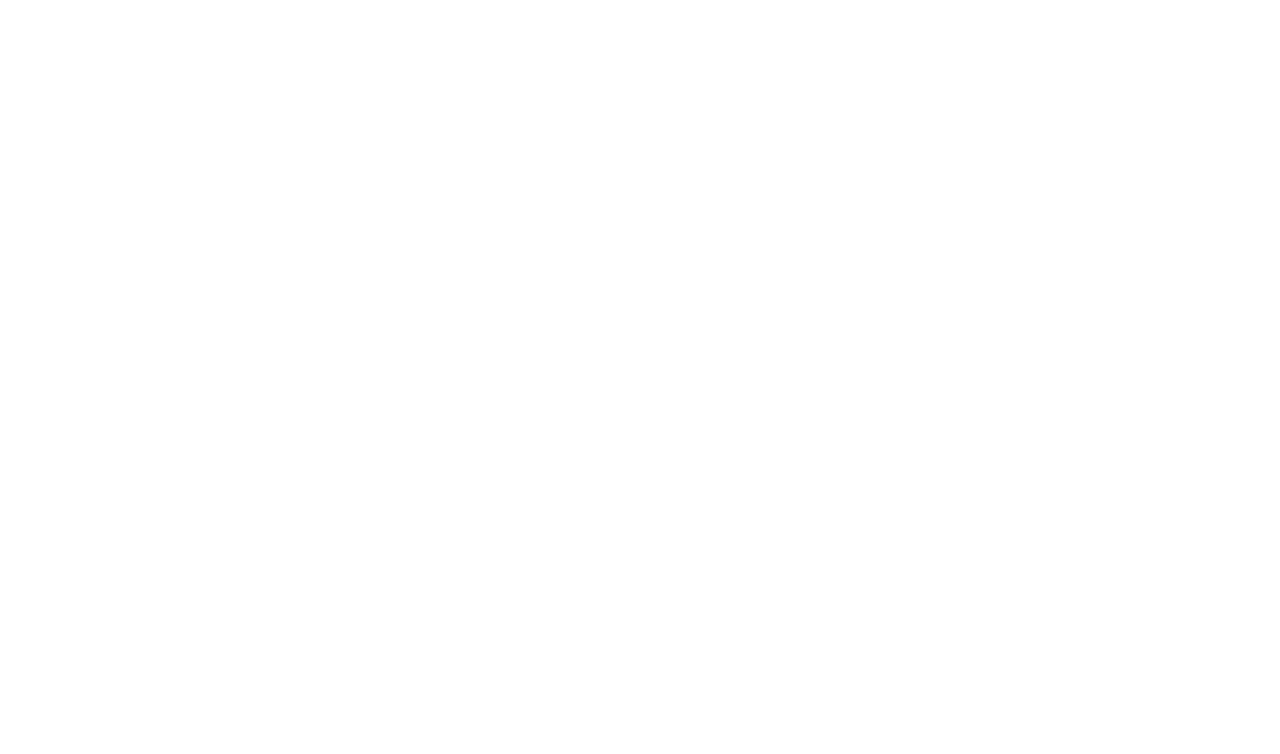
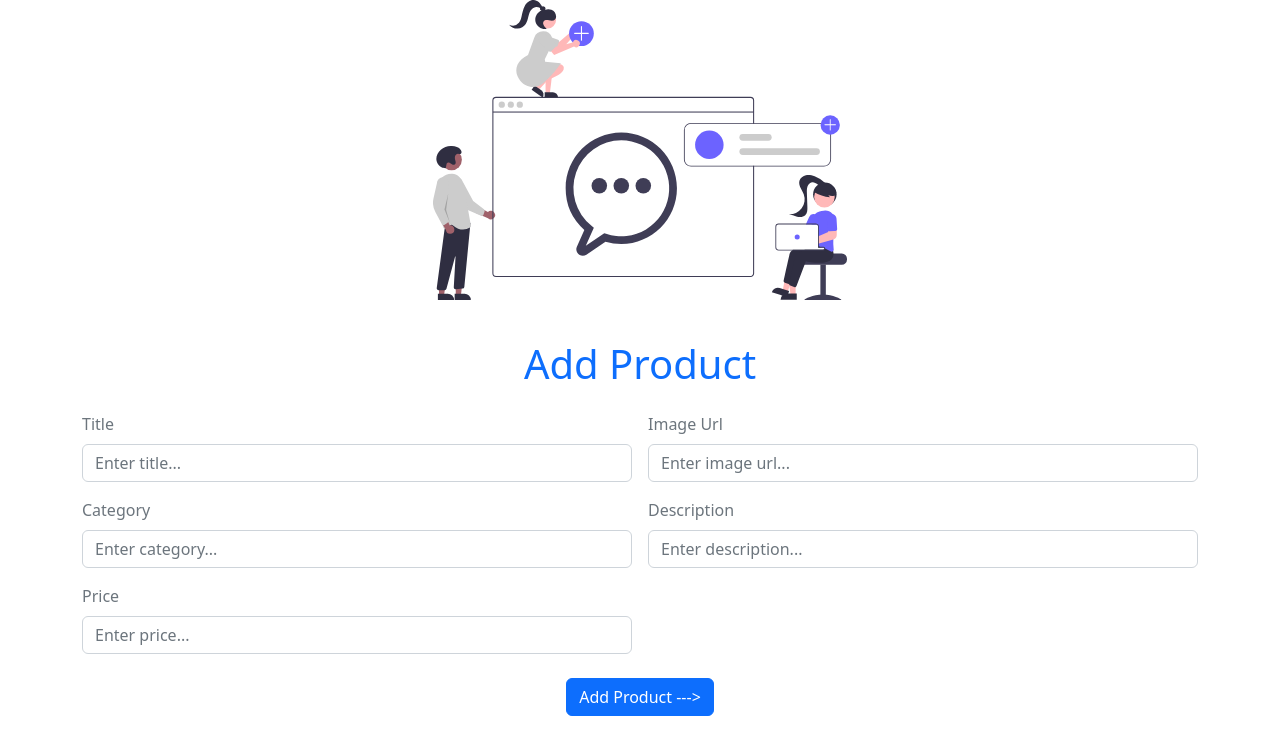
Before and after one commit to jobinjosetech/-shoppingcart-frontend-app, an Angular app: page /addProduct in a window 1280 px wide. Before the commit this address led to /. Shown: the top 754 px of the page. Built offline with nearby package versions, Linux system fonts and the light colour scheme.

Commit message:
add product

```diff
--- /dev/null
+++ b/src/app/add-product/add-product.component.html
@@ -0,0 +1,42 @@
+
+<div class="container">
+    <div class="row">
+        <div class="col col-12 col-sm-12 col-md-12 col-lg-12 col-xl-12 col-xxl-12">
+            <div class="row">
+                <div class="col col-12 col-sm-12 col-md-12 col-lg-12 col-xl-12 col-xxl-12 d-flex justify-content-center">
+                    <img height="300px" src="assets/images/addfriend.svg" alt="">
+                </div>
+                <div class="col col-12 col-sm-12 col-md-12 col-lg-12 col-xl-12 col-xxl-12 mb-5">
+                    <div class="row g-3 mt-4">
+                        <div class="col col-12 col-sm-12 col-md-12 col-lg-12 col-xl-12 col-xxl-12 text-center">
+                            <h1 class="text-primary">Add Product</h1>
+                        </div>
+                        <div class="col col-12 col-sm-6 col-md-6 col-lg-6 col-xl-6 col-xxl-6">
+                            <label for="" class="form-label text-secondary">Title</label>
+                            <input type="text" class="form-control"  name="title" [(ngModel)]="title" placeholder="Enter title...">
+                        </div>
+                        <div class="col col-12 col-sm-6 col-md-6 col-lg-6 col-xl-6 col-xxl-6">
+                            <label for="" class="form-label text-secondary">Image Url</label>
+                            <input type="text" class="form-control" name="imageUrl" [(ngModel)]="imageUrl" placeholder="Enter image url...">
+                        </div>
+                        <div class="col col-12 col-sm-6 col-md-6 col-lg-6 col-xl-6 col-xxl-6">
+                            <label for="" class="form-label text-secondary">Category</label>
+                            <input type="text" class="form-control" name="category" [(ngModel)]="category" placeholder="Enter category...">
+                        </div>
+                        <div class="col col-12 col-sm-6 col-md-6 col-lg-6 col-xl-6 col-xxl-6">
+                            <label for="" class="form-label text-secondary">Description</label>
+                            <input type="text" class="form-control" name="description" [(ngModel)]="description" placeholder="Enter description...">
+                        </div>
+                        <div class="col col-12 col-sm-6 col-md-6 col-lg-6 col-xl-6 col-xxl-6">
+                            <label for="" class="form-label text-secondary">Price</label>
+                            <input type="text" class="form-control" name="price" [(ngModel)]="price" placeholder="Enter price...">
+                        </div>
+                        <div class="col col-12 col-sm-12 col-md-12 col-lg-12 col-xl-12 col-xxl-12 d-flex justify-content-center mt-4">
+                            <button class="btn btn-primary" (click)="readValues()">Add Product ---></button>
+                        </div>
+                    </div>
+                </div>
+            </div>
+        </div>
+    </div>
+</div>
--- /dev/null
+++ b/src/app/add-product/add-product.component.ts
@@ -0,0 +1,42 @@
+import { Component } from '@angular/core';
+import { Router, Routes } from '@angular/router';
+import { ApiService } from '../api.service';
+
+@Component({
+  selector: 'app-add-product',
+  templateUrl: './add-product.component.html',
+  styleUrls: ['./add-product.component.css']
+})
+export class AddProductComponent {
+  constructor(private api: ApiService, private route: Router) { }
+  title = ""
+  imageUrl = ""
+  category = ""
+  description = ""
+  price = ""
+
+  readValues = () => {
+    let data: any = {
+      "title": this.title,
+      "imageUrl": this.imageUrl,
+      'category': this.category,
+      "description": this.description,
+      "price": this.price,
+    }
+    this.api.addProduct(data).subscribe(
+      (response: any) => {
+        if (response.status == "success") {
+          alert(response.message)
+          this.title = ""
+          this.imageUrl = ""
+          this.category = ""
+          this.description = ""
+          this.price = ""
+          // this.route.navigate(["/"])
+        } else {
+          alert("Error on adding Friend")
+        }
+      }
+    )
+  }
+}
--- a/src/app/admin-login/admin-login.component.ts
+++ b/src/app/admin-login/admin-login.component.ts
@@ -18,7 +18,7 @@
     }
     if(this.username=='admin'&&this.password=='12345'){
       console.log(data)
-      // this.route.navigate(['/'])
+      this.route.navigate(['/addProduct'])
     }else{
       alert("Invalid login credentials!!!")
     }
--- a/src/app/api.service.ts
+++ b/src/app/api.service.ts
@@ -14,4 +14,8 @@
   registerUser = (data:any) =>{
     return this.http.post("http://localhost:8080/userRegistration", data)
   }
+
+  addProduct = (data:any) =>{
+    return this.http.post("http://localhost:8080/addProducts", data)
+  }
 }
```
Also changed, not shown: src/app/app.module.ts (+7 -1 lines), src/app/add-product/add-product.component.css (added).
